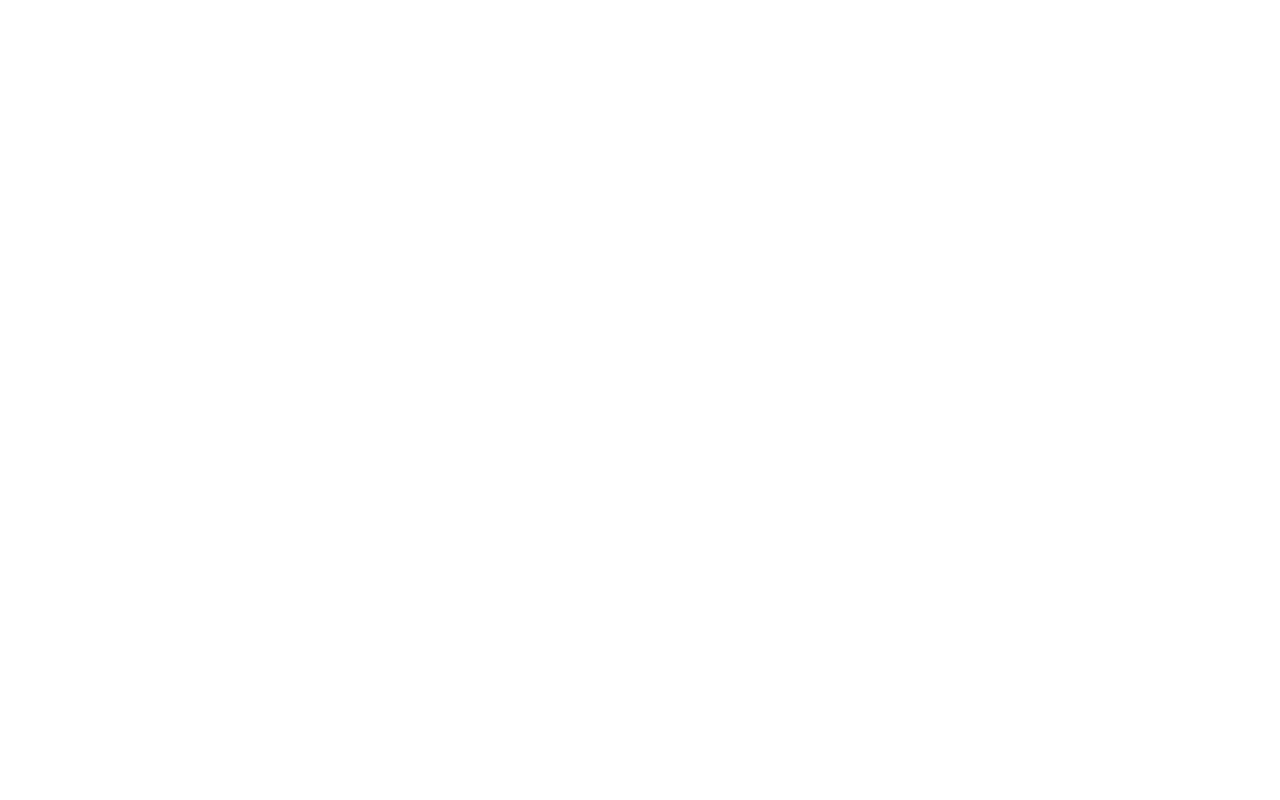
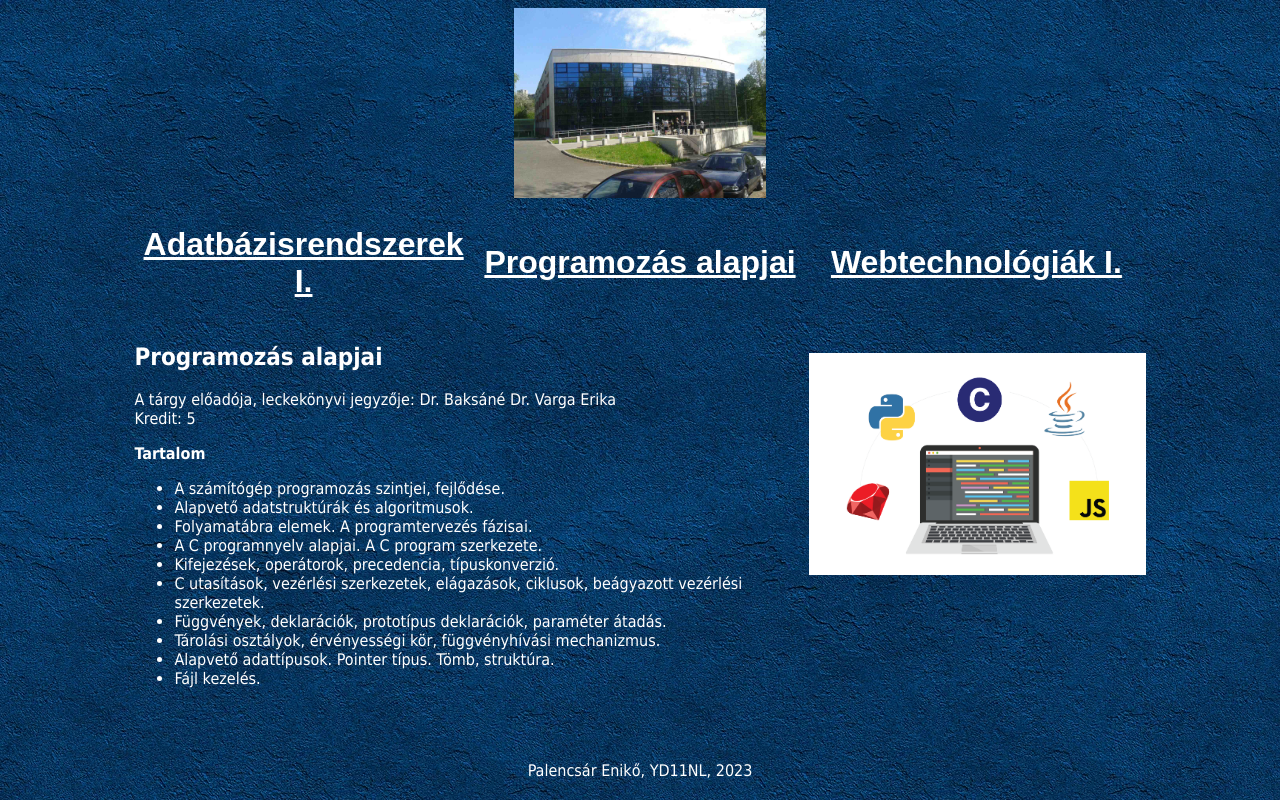
Before and after one commit to enikop/YD11NL_XMLGyak, a plain HTML site: page YD11NL_0913/programozas.html in a window 1280 px wide. Drawn offline with Linux system fonts and the light colour scheme.

Commit message:
Első gyakorlati feladat

```diff
--- a/YD11NL_0913/programozas.html
+++ b/YD11NL_0913/programozas.html
@@ -0,0 +1,114 @@
+<html lang="hu">
+
+<head>
+    <title>Weblap készítése</title>
+    <meta charset="UTF-8">
+    <style>
+        body {
+            background-image: url(kepek/hatter.jpg);
+            font-family: Tahoma, sans-serif;
+        }
+
+        header {
+            width: 100%;
+        }
+
+        .centred {
+            display: block;
+            margin-left: auto;
+            margin-right: auto;
+            width: 25%;
+            margin-bottom: 25px;
+        }
+
+        footer {
+            position: fixed;
+            bottom: 20px;
+            left: 0;
+            width: 100%;
+            text-align: center;
+        }
+
+        td {
+            font-size: 24pt;
+            text-align: center;
+            width: 33%;
+        }
+
+        .content {
+            display: block;
+            margin-left: auto;
+            margin-right: auto;
+            width: 80%;
+        }
+
+        table {
+            font-family: Arial, Helvetica, sans-serif;
+        }
+
+        section,
+        footer {
+            color: white;
+        }
+
+        a:link {
+            color: white;
+            font-weight: bold;
+        }
+
+        a:visited {
+            color: lightcyan;
+        }
+
+        a:hover {
+            color: lightgray;
+        }
+
+        a:active {
+            color: lightgray;
+        }
+    </style>
+</head>
+
+<body>
+    <div class="content">
+        <header>
+            <a href="kezdolap.html"><img src="kepek/iit.jpg" alt="Informatikai Épület" class="centred"></a>
+            <table width="100%">
+                <tr>
+                    <td><a href="adatbazis.html">Adatbázisrendszerek I.</a></td>
+                    <td><a href="programozas.html">Programozás alapjai</a></td>
+                    <td><a href="webtech.html">Webtechnológiák I.</a></td>
+                </tr>
+            </table>
+        </header>
+        <section>
+            <div style="display:inline-flex; width:100%; margin-top: 20px" >
+                <div style="width:80%">
+                    <h1>Programozás alapjai</h1>
+                    <div> A tárgy előadója, leckekönyvi jegyzője: Dr. Baksáné Dr. Varga Erika  </div>
+                    <div>Kredit: 5 </div>
+                    <p><b>Tartalom</b></p>
+                    <ul>
+                        <li>A számítógép programozás szintjei, fejlődése. </li>
+                        <li>Alapvető adatstruktúrák és algoritmusok.</li>
+                        <li>Folyamatábra elemek. A programtervezés fázisai.</li>
+                        <li>A C programnyelv alapjai. A C program szerkezete.</li>
+                        <li>Kifejezések, operátorok, precedencia, típuskonverzió.</li>
+                        <li>C utasítások, vezérlési szerkezetek, elágazások, ciklusok, beágyazott vezérlési szerkezetek.</li>
+                        <li>Függvények, deklarációk, prototípus deklarációk, paraméter átadás.</li>
+                        <li>Tárolási osztályok, érvényességi kör, függvényhívási mechanizmus. </li>
+                        <li>Alapvető adattípusok. Pointer típus. Tömb, struktúra.</li>
+                        <li>Fájl kezelés.</li>
+                    </ul>
+                </div>
+                <div style="width:40%">
+                    <img src="kepek/prog.jpg" alt="Progalap" style="width:100%; margin-top:30px">
+                </div>
+            </div>
+        </section>
+    </div>
+    <footer>Palencsár Enikő, YD11NL, 2023</footer>
+</body>
+
+</html>
```
Also changed, not shown: YD11NL_0913/adatbazis.html (+112 -0 lines), YD11NL_0913/index.html (+72 -12 lines), YD11NL_0913/kezdolap.html (+7 -6 lines), YD11NL_0913/webtech.html (+111 -0 lines), YD11NL_0913/kepek/db.jpg (added), YD11NL_0913/kepek/prog.jpg (added), YD11NL_0913/kepek/web.jpg (added).
